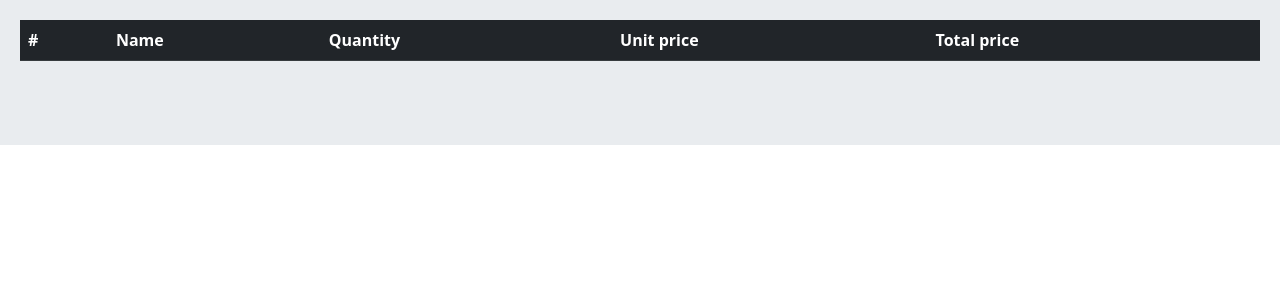
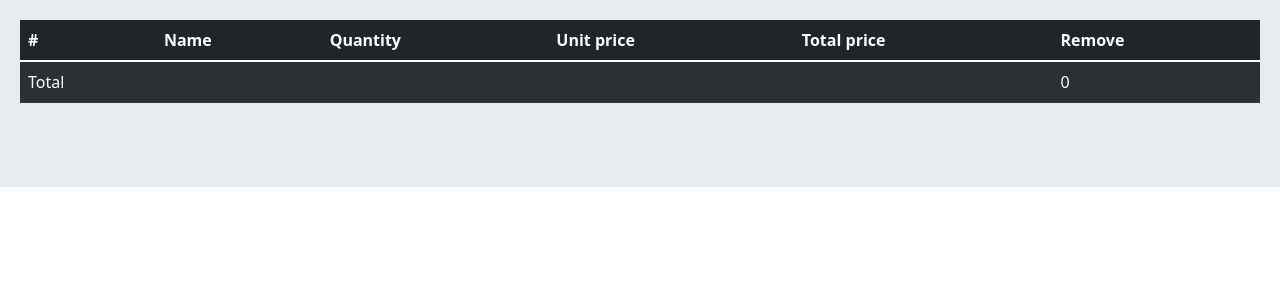
Before and after one commit to Erfan-aminian/E-Commerce, a Django app: page /orders/cart in a window 1280 px wide. Shown: the part 56-356 px from the top of the page. Run offline with Django 4.2, Linux system fonts and the light colour scheme; lists and menus that the app fills with data are empty.

Commit message:
remove item from cart

```diff
--- a/A/orders/cart.py
+++ b/A/orders/cart.py
@@ -26,6 +26,14 @@ class Cart:
             self.cart[product_id] = {'quantity':0, 'price':str(product.price)}
         self.cart[product_id]['quantity'] += quantity
         self.save()
+    def remove(self, product):
+        product_id = str(product.id)
+        if product_id in self.cart:
+            del self.cart[product_id]
+            self.save()
 
     def save(self):
         self.session.modified = True
+
+    def get_total_price(self):
+        return sum(int(item['price']) * item['quantity'] for item in self.cart.values())
--- a/A/orders/templates/orders/cart.html
+++ b/A/orders/templates/orders/cart.html
@@ -9,6 +9,7 @@
       <th scope="col">Quantity</th>
       <th scope="col">Unit price</th>
       <th scope="col">Total price</th>
+      <th scope="col">Remove</th>
     </tr>
   </thead>
   <tbody>
@@ -19,8 +20,14 @@
       <td>{{ item.quantity }}</td>
       <td>{{ item.price }}</td>
       <td>{{ item.total_price }}</td>
+      <td><a href="{% url 'orders:cart_remove' item.product.id %}"> Remove </a></td>
     </tr>
   {% endfor %}
+  <tr>
+    <td>Total</td>
+    <td colspan="4"></td>
+    <td>{{ cart.get_total_price }}</td>
+  </tr>
   </tbody>
 </table>
 {% endblock%}
--- a/A/orders/urls.py
+++ b/A/orders/urls.py
@@ -4,6 +4,7 @@ from . import views
 app_name='orders'
 urlpatterns=[
     path('cart', views.CartView.as_view(), name='cart'),
-    path('cart/add/<int:product_id>', views.CartAddView.as_view(), name= 'cart_add'),
+    path('cart/add/<int:product_id>', views.CartAddView.as_view(), name='cart_add'),
+    path('cart/remove/<int:product_id>', views.CartRemoveView.as_view(), name='cart_remove'),
 
 ]
--- a/A/orders/views.py
+++ b/A/orders/views.py
@@ -17,3 +17,10 @@ class CartAddView(View):
         if form.is_valid():
             cart.add(product, form.cleaned_data['quantity'])
         return redirect('orders:cart')
+
+class CartRemoveView(View):
+    def get(self,request, product_id):
+        cart = Cart(request)
+        product = get_object_or_404(Product, id=product_id)
+        cart.remove(product)
+        return redirect('orders:cart')
```
Also changed, not shown: A/db.sqlite3.
